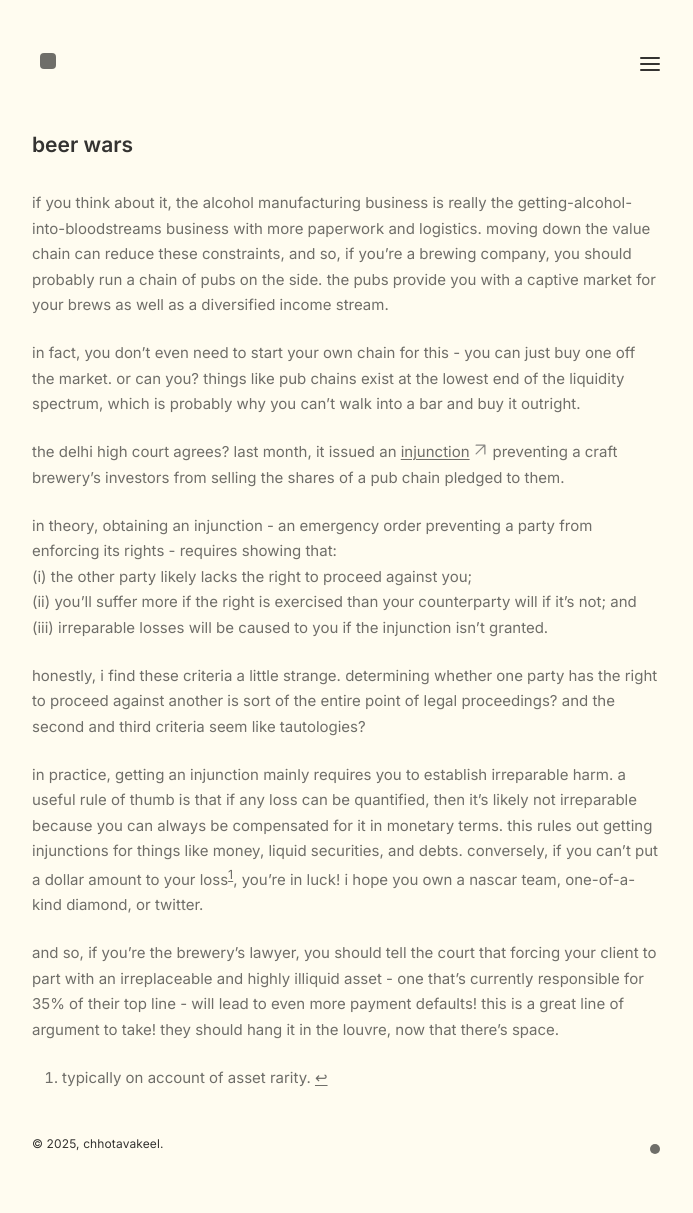
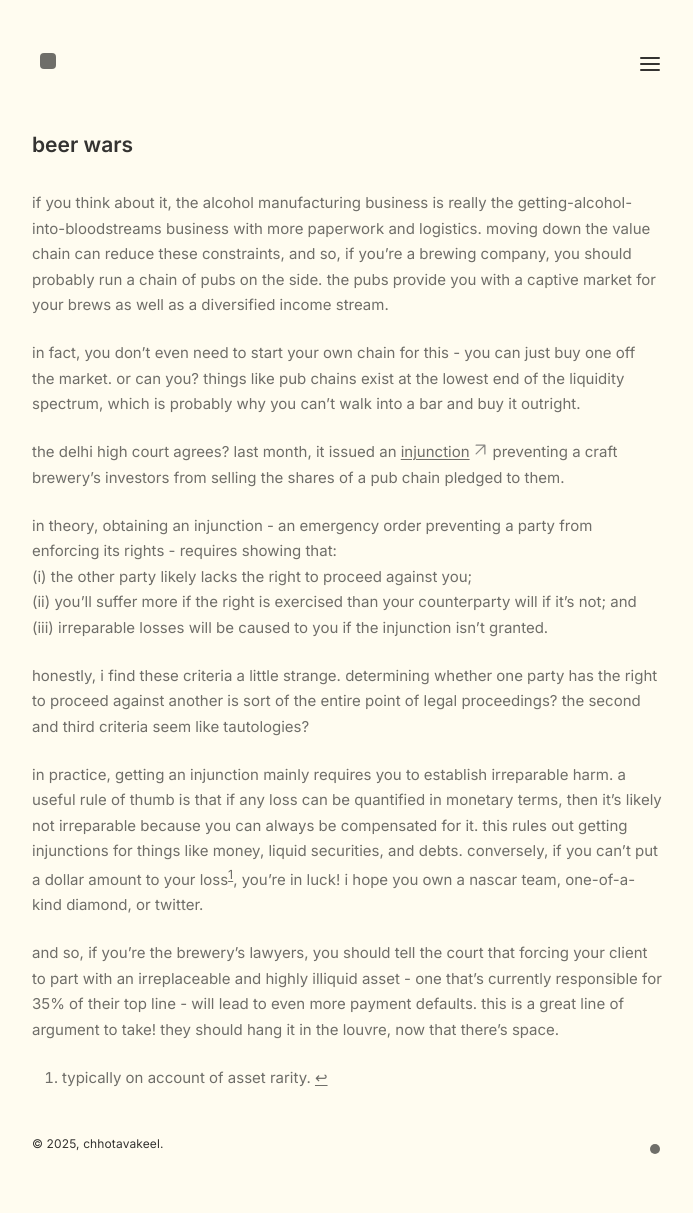
Before and after one commit to chhotavakeel/updatedsite, a Jekyll site: the page built from _notes/Public/beer-wars.md, in a window 1280 px wide. Shown: the whole page, without its empty margins (293-986 px from the left). Built offline with Jekyll 4.4.1, drawn with Linux system fonts in a browser that asks for light colours.

Commit message:
Update beer-wars.md

```diff
--- a/_notes/Public/beer-wars.md
+++ b/_notes/Public/beer-wars.md
@@ -19,10 +19,10 @@ in theory, obtaining an injunction - an emergency order preventing a party from
 (ii) you'll suffer more if the right is exercised than your counterparty will if it's not; and<br>
 (iii) irreparable losses will be caused to you if the injunction isn't granted.
 
-honestly, i find these criteria a little strange. determining whether one party has the right to proceed against another is sort of the entire point of legal proceedings? and the second and third criteria seem like tautologies?
+honestly, i find these criteria a little strange. determining whether one party has the right to proceed against another is sort of the entire point of legal proceedings? the second and third criteria seem like tautologies?
 
-in practice, getting an injunction mainly requires you to establish irreparable harm. a useful rule of thumb is that if any loss can be quantified, then it's likely not irreparable because you can always be compensated for it in monetary terms. this rules out getting injunctions for things like money, liquid securities, and debts. conversely, if you can't put a dollar amount to your loss[^1], you're in luck! i hope you own a nascar team, one-of-a-kind diamond, or twitter.
+in practice, getting an injunction mainly requires you to establish irreparable harm. a useful rule of thumb is that if any loss can be quantified in monetary terms, then it's likely not irreparable because you can always be compensated for it. this rules out getting injunctions for things like money, liquid securities, and debts. conversely, if you can't put a dollar amount to your loss[^1], you're in luck! i hope you own a nascar team, one-of-a-kind diamond, or twitter.
 
-and so, if you're the brewery's lawyer, you should tell the court that forcing your client to part with an irreplaceable and highly illiquid asset - one that's currently responsible for 35% of their top line - will lead to even more payment defaults! this is a great line of argument to take! they should hang it in the louvre, now that there's space.
+and so, if you're the brewery's lawyers, you should tell the court that forcing your client to part with an irreplaceable and highly illiquid asset - one that's currently responsible for 35% of their top line - will lead to even more payment defaults. this is a great line of argument to take! they should hang it in the louvre, now that there's space.
 
 [^1]: typically on account of asset rarity.
```
